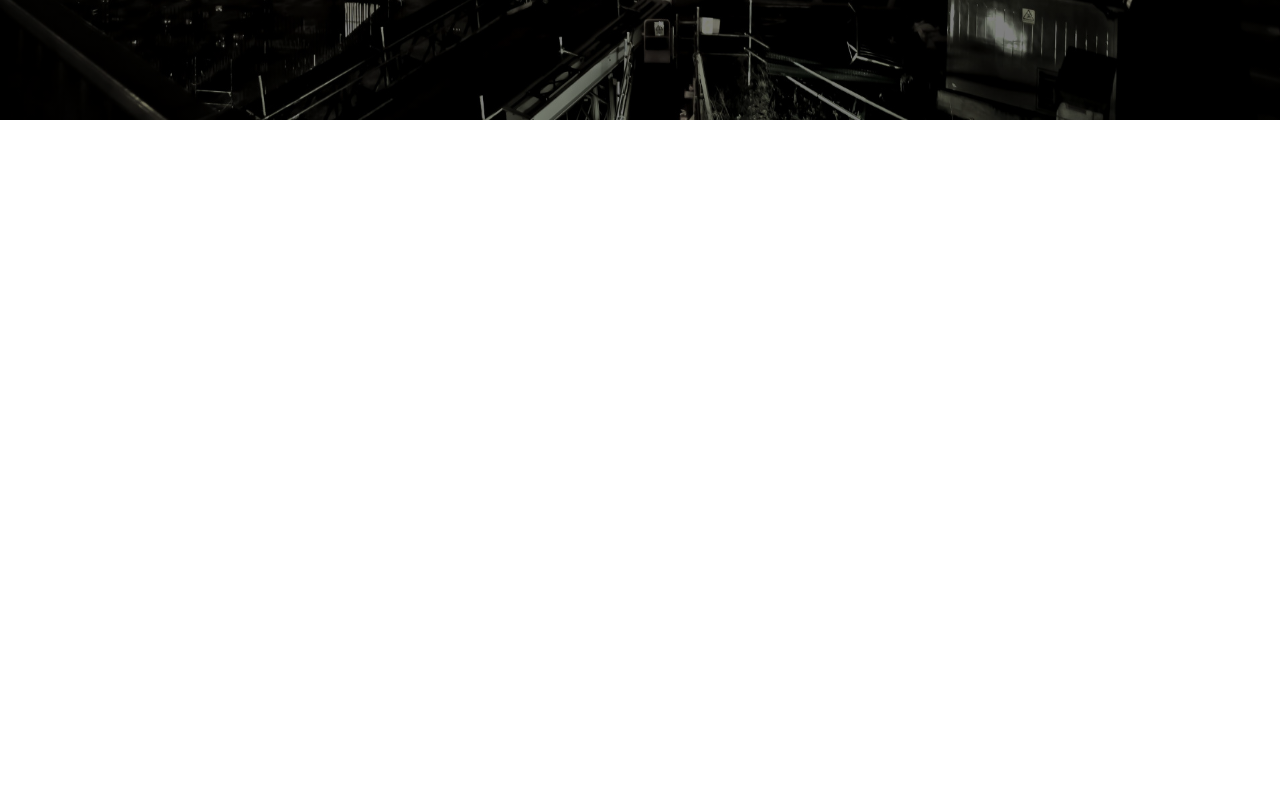
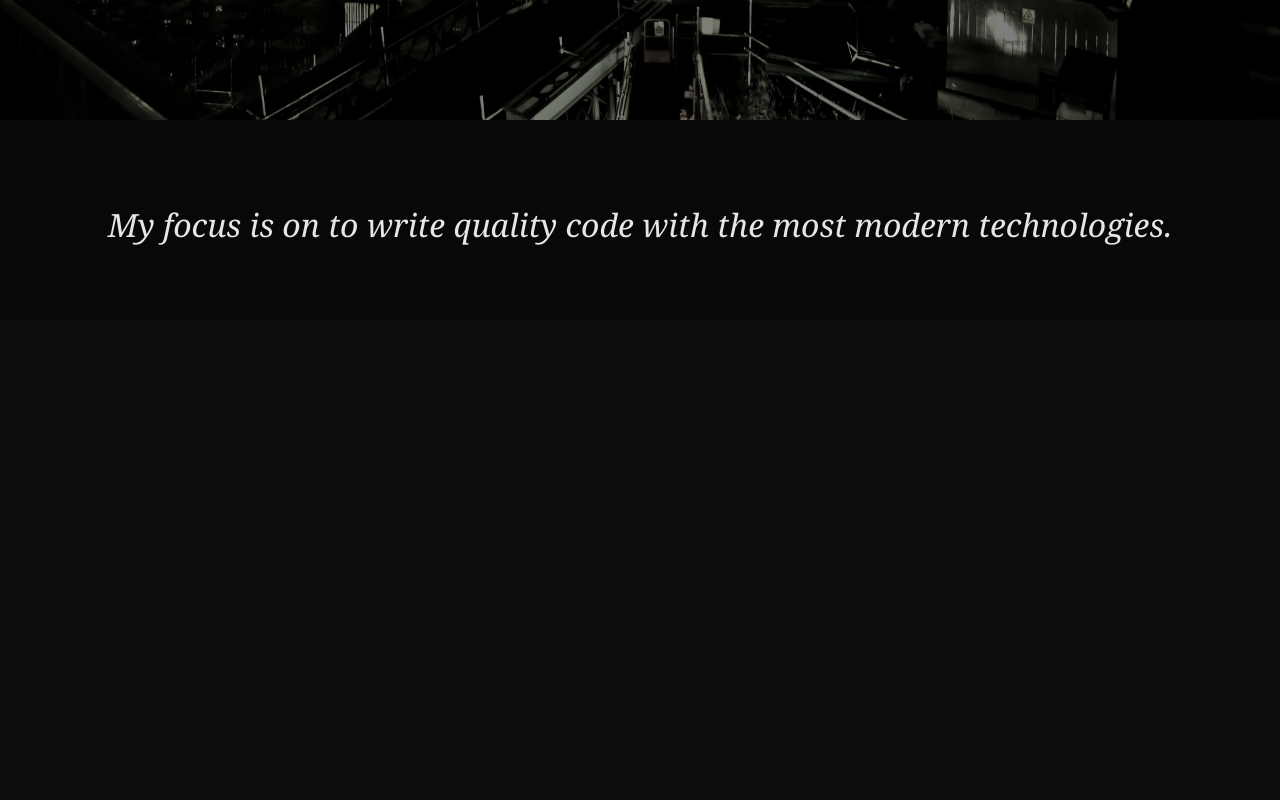
Before and after one commit to Robeszpierre/Robeszpierre.github.io, a plain HTML site: page index.html in a window 1280 px wide. Shown: the part 680-1480 px from the top of the page. Drawn offline with nearby package versions, Linux system fonts and the light colour scheme; files whose address does not match are found by name.

Commit message:
introduce

```diff
--- a/index.html
+++ b/index.html
@@ -8,6 +8,7 @@
     <link rel="stylesheet" href="css/main.css">
   </head>
   <body>
+
     <header>
       <a class="logo" href="mailto:robeszpierre@gmail.com" target="_blank">Email</a>
       <p class="mailCaption">Contact me!</p>
@@ -15,6 +16,11 @@
       <h1>I'm Róbert Schöffer</h1>
       <h3>a Front-end developer</h3>
     </header>
+
+    <div class="introduce">
+        <h3>My focus is on to write quality code with the most modern technologies.</h3>
+    </div>
+
 
     <div id="root">
         <div id="root_footer"></div>
--- a/scss/Base/_typography.scss
+++ b/scss/Base/_typography.scss
@@ -1,5 +1,5 @@
 @import url(https://fonts.googleapis.com/css?family=Dancing+Script);
-
+@import url(https://fonts.googleapis.com/css?family=Noto+Serif:400,400italic);
 // base font size
 body{
 font-size:16px;
--- a/scss/Base/_variables.scss
+++ b/scss/Base/_variables.scss
@@ -6,5 +6,4 @@ $gradient1:  darken(rgba(252, 53, 53, 0.5), 90%);
 $gradient2: darken($gradient1, 10%);
 
 $font-color: darken(white, 10%);
-
-$mail: red;
+$background: black;
--- /dev/null
+++ b/scss/Layout/_base.scss
@@ -0,0 +1,7 @@
+body{
+  background-color: lighten($background, 5%);
+  color: $font-color;
+  text-align: center;
+  box-sizing: border-box;
+  font-family: 'Noto Serif', serif;
+  }
--- a/scss/Layout/_index.scss
+++ b/scss/Layout/_index.scss
@@ -0,0 +1 @@
+@import" _base.scss";
--- a/scss/Module/_footer.scss
+++ b/scss/Module/_footer.scss
@@ -16,7 +16,6 @@
     clear: both;
     position: relative;
     height: $footer-height;
-    background-color: pink;
   }
 }
 
--- a/scss/Module/_header.scss
+++ b/scss/Module/_header.scss
@@ -11,8 +11,6 @@ header{
 
 header > * {
     font-family: 'Dancing Script', cursive;
-    text-align: center;
-    color: $font-color;
 }
 
 .logo {
--- a/scss/Module/_index.scss
+++ b/scss/Module/_index.scss
@@ -1,2 +1,3 @@
 @import "_header.scss";
-@import "footer.scss";
+@import "_footer.scss";
+@import "_introduce.scss";
--- /dev/null
+++ b/scss/Module/_introduce.scss
@@ -0,0 +1,9 @@
+.introduce{
+  background-color: lighten($background, 3%);
+  height: 200px;
+  display:flex;
+  align-items: center; /* Vertical center alignment */
+  justify-content: center;
+  width: 100%;
+  font-style: italic;
+}
```
Also changed, not shown: css/main.css, 1 other file.
